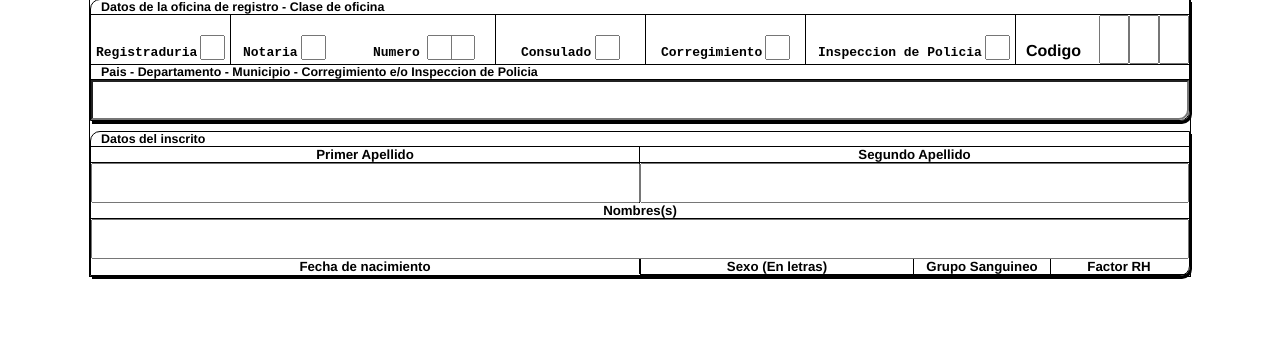
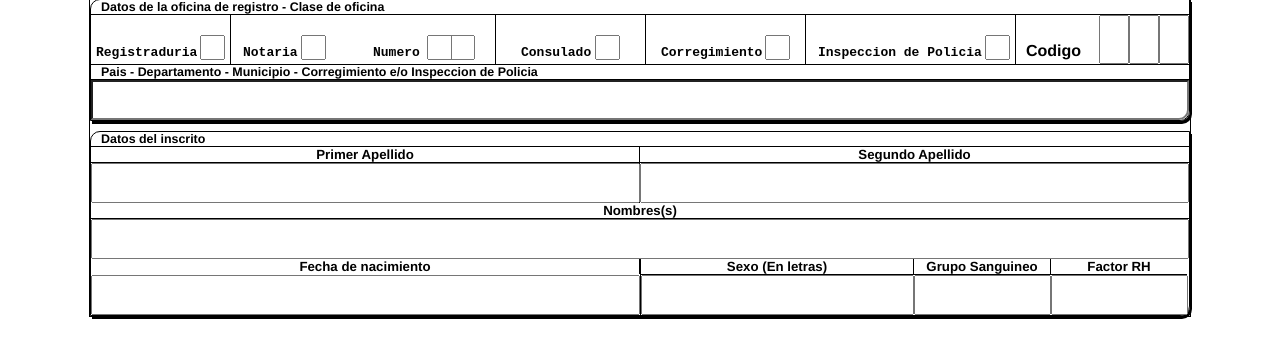
Before and after one commit to EndersonPro/registroCivil, a plain HTML site: page index.html in a window 1280 px wide. Shown: the part 221-578 px from the top of the page. Drawn offline with Linux system fonts and the light colour scheme.

Commit message:
Agregando Fecha de nacimiento | Sexo | Gurpo sanguineo

```diff
--- a/css/estilos.css
+++ b/css/estilos.css
@@ -279,3 +279,17 @@
 .d_ins_info_small_1 , .d_ins_info_small_2 {
 	text-align: center;
 }
+.respuestas_d_ins_info > div{
+	float: left;
+}
+.d_ins_info_input > input{
+	height: 40px;
+	padding: none;
+	float: left;
+}
+.input_1{
+	width: 273px;
+}
+.input_2 , .input_3 {
+	width: 137px;
+}
--- a/index.html
+++ b/index.html
@@ -107,12 +107,17 @@
 					<div class="d_ins_info_small_2"><h5>Factor RH</h5></div>
 				</div>
 			</div>
-
-
-
-
-
-	</div>
+			<div class="respuestas_d_ins_info">
+				<div class="name_div">
+					<input type="text">
+				</div>
+				<div class="d_ins_info_input">
+					<input type="text" class="input_1">
+					<input type="text" class="input_2">
+					<input type="text"class="input_3">
+				</div>
+			</div>
+		</div>
 
 
 </body>
```
